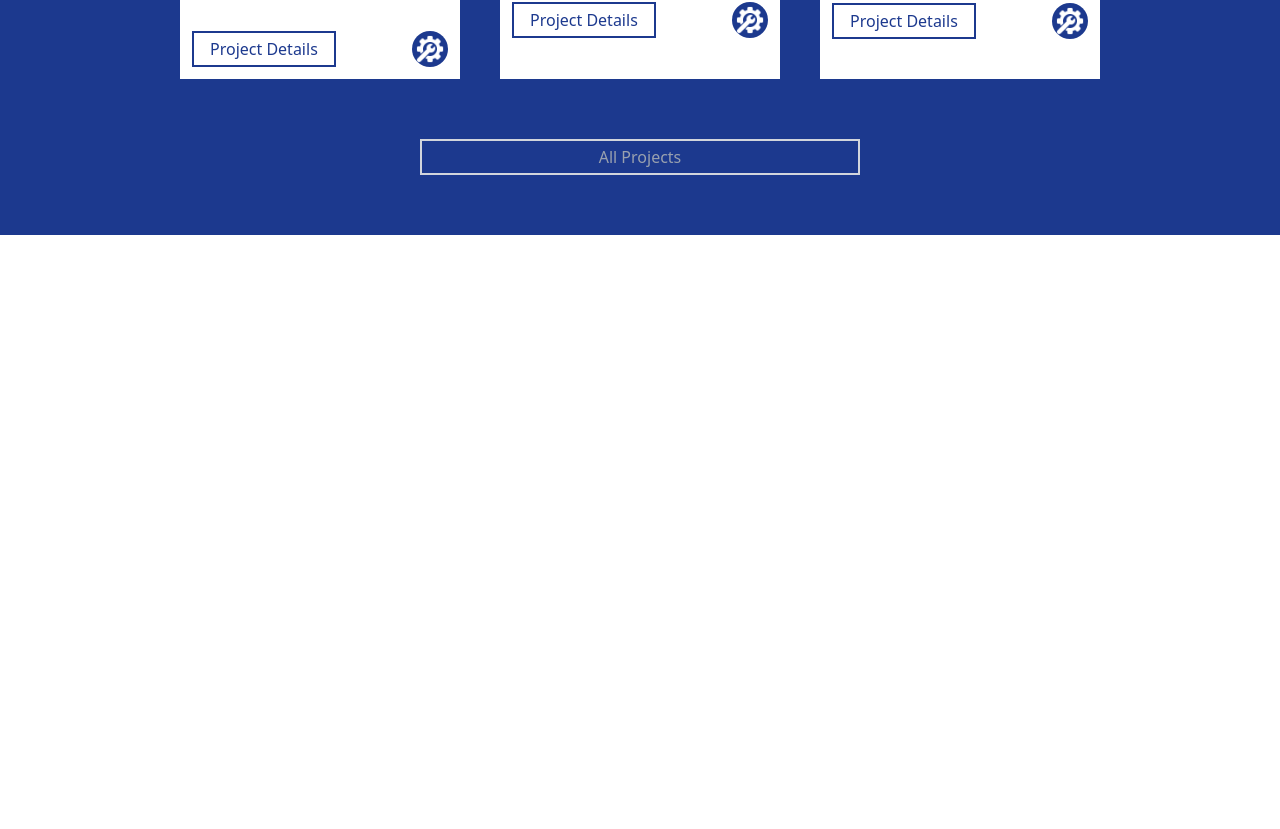
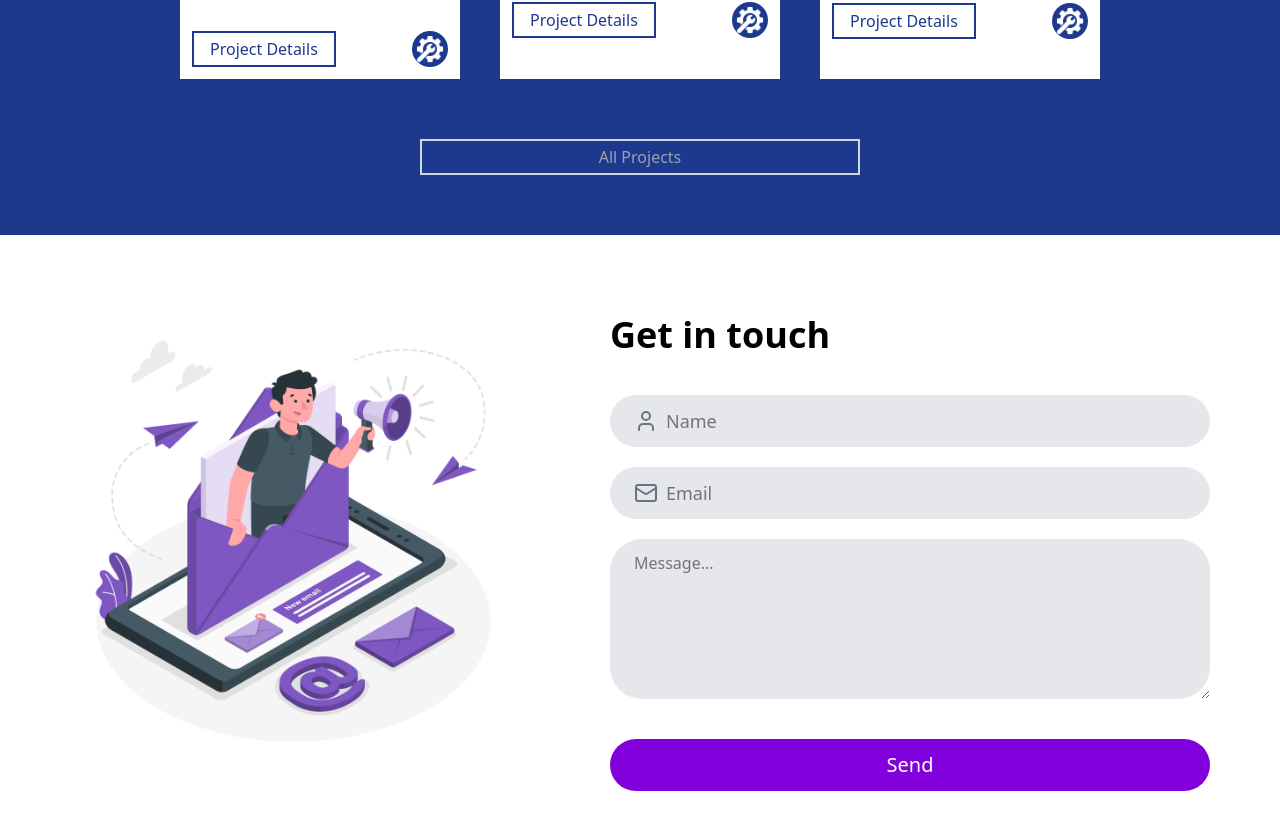
Before and after one commit to ravikanttarare95/ravi-ro-tailwind, a React (Vite) app: page / in a window 1280 px wide. Shown: the part 1725-2554 px from the top of the page. Before the commit the page ends 1960 px from the top, so only its background shows below. Built offline with nearby package versions, Linux system fonts and the light colour scheme.

Commit message:
Created Contact Form section

```diff
--- a/src/App.jsx
+++ b/src/App.jsx
@@ -11,6 +11,9 @@ import SummaryCardPhoto1 from "./../public/summary-membrane.jpg";
 import SummaryCardPhoto2 from "./../public/summary-shingle.jpg";
 import SummaryCardPhoto3 from "./../public/summary-insulation.jpg";
 import { ButtonTertiary } from "./Components/Button.jsx";
+
+import MailImg from "./../public/mail-img.png";
+import ContactForm from "./Components/ContactForm.jsx";
 
 function App() {
   return (
@@ -101,6 +104,14 @@ function App() {
           <ButtonTertiary btnTitle={"All Projects"} />
         </div>
       </div>
+      <div className="flex flex-wrap justify-around my-20 px-5">
+        <div className="max-w-110">
+          <img src={MailImg} alt="Image" />
+        </div>
+        <div className="w-150">
+          <ContactForm />
+        </div>
+      </div>
     </div>
   );
 }
--- a/src/Components/Button.jsx
+++ b/src/Components/Button.jsx
@@ -4,6 +4,16 @@ function Button({ btnTitle }) {
   return (
     <>
       <button className="border-2 py-1 px-4 border-gray-300 text-gray-400 hover:bg-blue-900 cursor-pointer hover:text-white duration-300">
+        {btnTitle}
+      </button>
+    </>
+  );
+}
+
+function ButtonPrimary({ btnTitle }) {
+  return (
+    <>
+      <button className="bg-purple-700 text-white py-3 px-5 rounded-4xl text-xl cursor-pointer hover:-translate-y-1 hover:bg-purple-800 active:translate-y-1 duration-300">
         {btnTitle}
       </button>
     </>
@@ -31,4 +41,4 @@ function ButtonTertiary({ btnTitle }) {
 }
 
 export default Button;
-export { ButtonSecondary, ButtonTertiary };
+export { ButtonPrimary, ButtonSecondary, ButtonTertiary };
--- /dev/null
+++ b/src/Components/ContactForm.jsx
@@ -0,0 +1,36 @@
+import React from "react";
+import { ButtonPrimary } from "./Button.jsx";
+import { Mail, User } from "lucide-react";
+
+function ContactForm() {
+  return (
+    <div className="flex flex-col gap-5">
+      <div>
+        <h2 className="text-4xl font-semibold mb-5 ">Get in touch</h2>
+      </div>
+      <div className="relative w-full">
+        <User className="absolute top-1/2 -translate-y-1/2 left-6  text-gray-500 pointer-events-none" />
+        <input
+          type="text"
+          placeholder="Name "
+          className="bg-gray-200 rounded-4xl py-3 pl-14 pr-6 text-lg focus:outline-purple-500 w-full"
+        />
+      </div>
+      <div className="relative w-full">
+        <Mail className="absolute top-1/2 left-6 -translate-y-1/2 text-gray-500 pointer-events-none" />
+        <input
+          type="email"
+          placeholder="Email"
+          className="bg-gray-200 rounded-4xl py-3 pl-14 pr-6 text-lg w-full focus:outline-purple-500"
+        />
+      </div>
+      <textarea
+        placeholder="Message..."
+        className="bg-gray-200 rounded-4xl h-40 py-3 px-6 mb-5 focus:outline-purple-500"
+      ></textarea>
+      <ButtonPrimary btnTitle={"Send"} />
+    </div>
+  );
+}
+
+export default ContactForm;
```
Also changed, not shown: public/mail-img.png (added).
